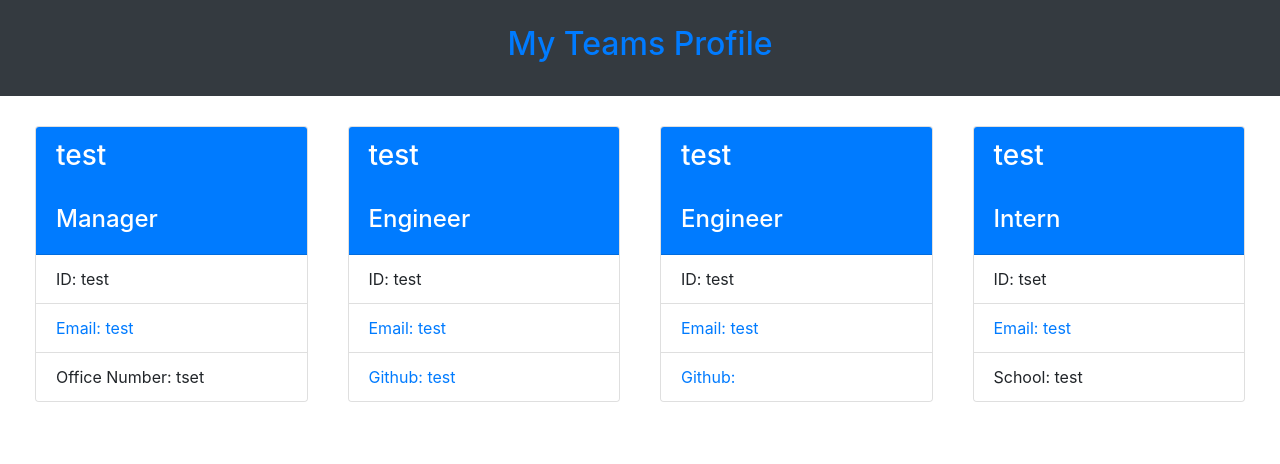
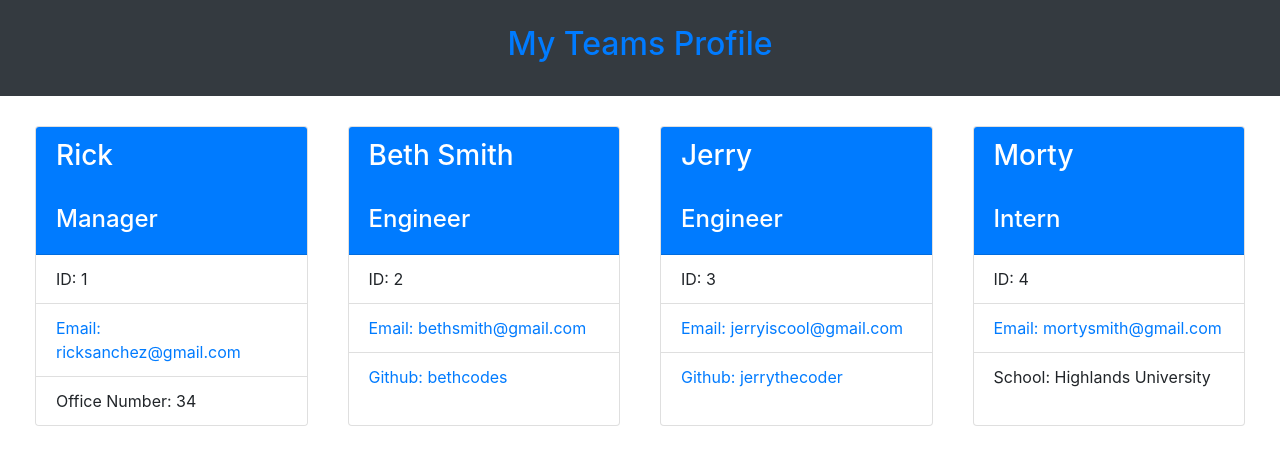
Before and after one commit to willgresham34/teamProfile-generator, a website: page team.html in a window 1280 px wide. Drawn offline with nearby package versions, Linux system fonts and the light colour scheme.

Commit message:
final version

```diff
--- a/index.js
+++ b/index.js
@@ -156,7 +156,6 @@ const internQuestions = (Cards) => {
             type: 'list',
             message: 'Would you like to add employee or intern?',
             choices: [
-                'Employee',
                 'Intern',
                 'No, Thank you',
             ],
@@ -176,9 +175,7 @@ const internQuestions = (Cards) => {
                       </div>
         `;
         Cards += intCard
-        if (res.contQuestion === "Employee") {
-            employeeQuestions();
-        } else if(res.contQuestion === "Intern") {
+        if(res.contQuestion === "Intern") {
             internQuestions();
         } else {
             writeHTMLFile(Cards);
--- a/team.html
+++ b/team.html
@@ -23,38 +23,38 @@
                     <div class="col-md-12 d-flex justify-content-center">
 
         <div class="card teamCards" style="width: 18rem;">
-                        <div class="card-header text-white bg-primary "> <h3>test</h3> <br> <h4>Manager</h4></div>
+                        <div class="card-header text-white bg-primary "> <h3>Rick</h3> <br> <h4>Manager</h4></div>
                         <ul class="list-group list-group-flush">
-                          <li class="list-group-item">ID: test </li>
-                          <li class="list-group-item"><a href="mailto:test"> Email: test</a> </li>
-                          <li class="list-group-item">Office Number: tset</li>
+                          <li class="list-group-item">ID: 1 </li>
+                          <li class="list-group-item"><a href="mailto:ricksanchez@gmail.com"> Email: ricksanchez@gmail.com</a> </li>
+                          <li class="list-group-item">Office Number: 34</li>
                         </ul>
                       </div>
 
         <div class="card teamCards" style="width: 18rem;">
-                        <div class="card-header text-white bg-primary "> <h3>test</h3> <br> <h4>Engineer</h4></div>
+                        <div class="card-header text-white bg-primary "> <h3>Beth Smith</h3> <br> <h4>Engineer</h4></div>
                         <ul class="list-group list-group-flush">
-                          <li class="list-group-item">ID: test </li>
-                          <li class="list-group-item"><a href="mailto:test"> Email: test</a> </li>
-                          <li class="list-group-item"><a href="https://github.com/test">Github: test</a></li>
+                          <li class="list-group-item">ID: 2 </li>
+                          <li class="list-group-item"><a href="mailto:bethsmith@gmail.com"> Email: bethsmith@gmail.com</a> </li>
+                          <li class="list-group-item"><a href="https://github.com/bethcodes">Github: bethcodes</a></li>
                         </ul>
                       </div>
 
         <div class="card teamCards" style="width: 18rem;">
-                        <div class="card-header text-white bg-primary "> <h3>test</h3> <br> <h4>Engineer</h4></div>
+                        <div class="card-header text-white bg-primary "> <h3>Jerry </h3> <br> <h4>Engineer</h4></div>
                         <ul class="list-group list-group-flush">
-                          <li class="list-group-item">ID: test </li>
-                          <li class="list-group-item"><a href="mailto:test"> Email: test</a> </li>
-                          <li class="list-group-item"><a href="https://github.com/">Github: </a></li>
+                          <li class="list-group-item">ID: 3 </li>
+                          <li class="list-group-item"><a href="mailto:jerryiscool@gmail.com"> Email: jerryiscool@gmail.com</a> </li>
+                          <li class="list-group-item"><a href="https://github.com/jerrythecoder">Github: jerrythecoder</a></li>
                         </ul>
                       </div>
 
         <div class="card teamCards" style="width: 18rem;">
-                        <div class="card-header text-white bg-primary "> <h3>test</h3> <br> <h4>Intern</h4></div>
+                        <div class="card-header text-white bg-primary "> <h3>Morty</h3> <br> <h4>Intern</h4></div>
                         <ul class="list-group list-group-flush">
-                          <li class="list-group-item">ID: tset </li>
-                          <li class="list-group-item"><a href="mailto:test"> Email: test</a> </li>
-                          <li class="list-group-item">School: test</li>
+                          <li class="list-group-item">ID: 4 </li>
+                          <li class="list-group-item"><a href="mailto:mortysmith@gmail.com"> Email: mortysmith@gmail.com</a> </li>
+                          <li class="list-group-item">School: Highlands University</li>
                         </ul>
                       </div>
 
```
Also changed, not shown: README.md, src/images/HTMLphoto.png (added), src/images/youtube.png (added).
